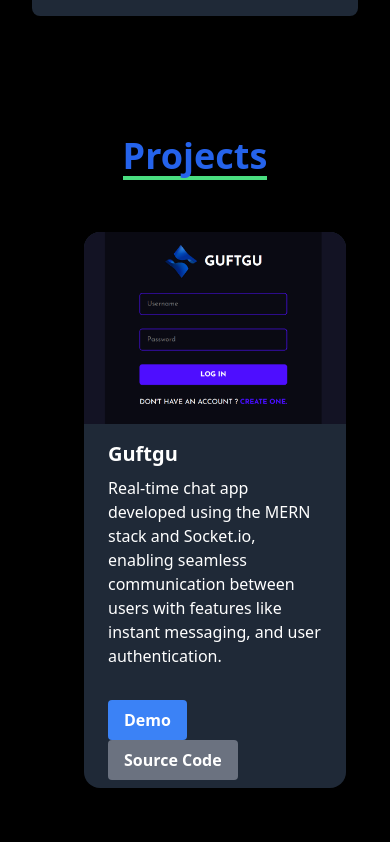
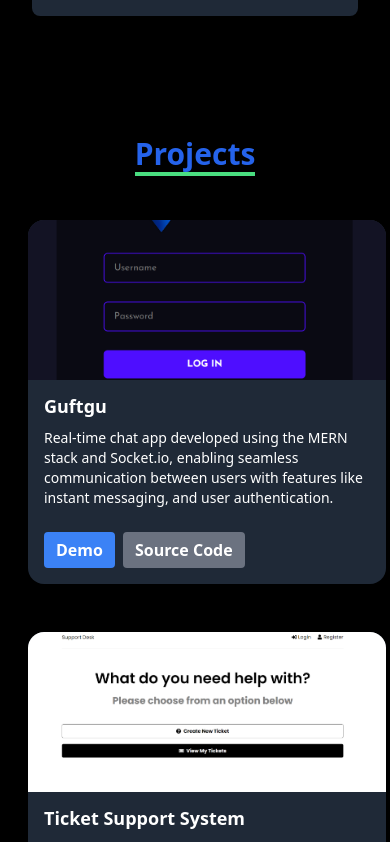
Before and after one commit to suraj2025/React-PortFolio-App, a React (Create React App) app: page / in a window 390 px wide. Shown: the part 3182-4024 px from the top of the page. Built offline with nearby package versions, Linux system fonts and the light colour scheme.

Commit message:
Update project.js

```diff
--- a/src/components/Project/project.js
+++ b/src/components/Project/project.js
@@ -6,27 +6,27 @@ const Projects = () => {
 
 
     return (
-        <section id='project' className="px-16 flex flex-col items-center justify-center py-16 bg-black text-white">
-            <h2 className='text-4xl font-semibold mb-8 text-blue-600 border-b-4 border-green-400'>Projects</h2>
+       <section id="project" className="px-4 md:px-16 flex flex-col items-center justify-center py-16 bg-black text-white">
+    <h2 className="text-3xl md:text-4xl font-semibold mb-8 text-blue-600 border-b-4 border-green-400">Projects</h2>
 
-            <div className="grid grid-cols-1 sm:grid-cols-2 lg:grid-cols-3 gap-8">
+    <div className="grid grid-cols-1 sm:grid-cols-2 lg:grid-cols-3 gap-6 sm:gap-8">
         {data.map((d, id) => (
-                    <div className="w-full m-5 rounded-2xl overflow-hidden shadow-lg bg-gray-800  md:max-w-sm">
-                        <img className="w-full h-48 object-cover" src={d.imageSrc} alt={d.title} />
-                        <div className="px-6 py-4">
-                            <div className="font-bold text-xl mb-2">{d.title}</div>
-                            <p className=" text-base">
+            <div key={id} className="w-full m-3 md:m-5 rounded-2xl overflow-hidden shadow-lg bg-gray-800">
+                <img className="w-full h-40 md:h-48 object-cover" src={d.imageSrc} alt={d.title} />
+                <div className="px-4 py-3">
+                    <div className="font-bold text-lg md:text-xl mb-2">{d.title}</div>
+                    <p className="text-sm md:text-base">
                         {d.desc}
                     </p>
                 </div>
-                        <div className="px-6 pt-4 pb-2">
+                <div className="px-4 pt-3 pb-4">
                     <a href={d.demoUrl} target="_blank" rel="noopener noreferrer">
-                                <button className="bg-blue-500 hover:bg-blue-700 text-white font-bold py-2 px-4 rounded mr-2">
+                        <button className="bg-blue-500 hover:bg-blue-700 text-white font-bold py-1.5 px-3 rounded mr-2">
                             Demo
                         </button>
                     </a>
                     <a href={d.souceCodeUrl} target="_blank" rel="noopener noreferrer">
-                                <button className="bg-gray-500 hover:bg-gray-700 text-white font-bold py-2 px-4 rounded">
+                        <button className="bg-gray-500 hover:bg-gray-700 text-white font-bold py-1.5 px-3 rounded">
                             Source Code
                         </button>
                     </a>
@@ -38,6 +38,7 @@ const Projects = () => {
 
 
 
+
     );
 }
 
```
Lines whose indentation alone changed are shown as unchanged.
